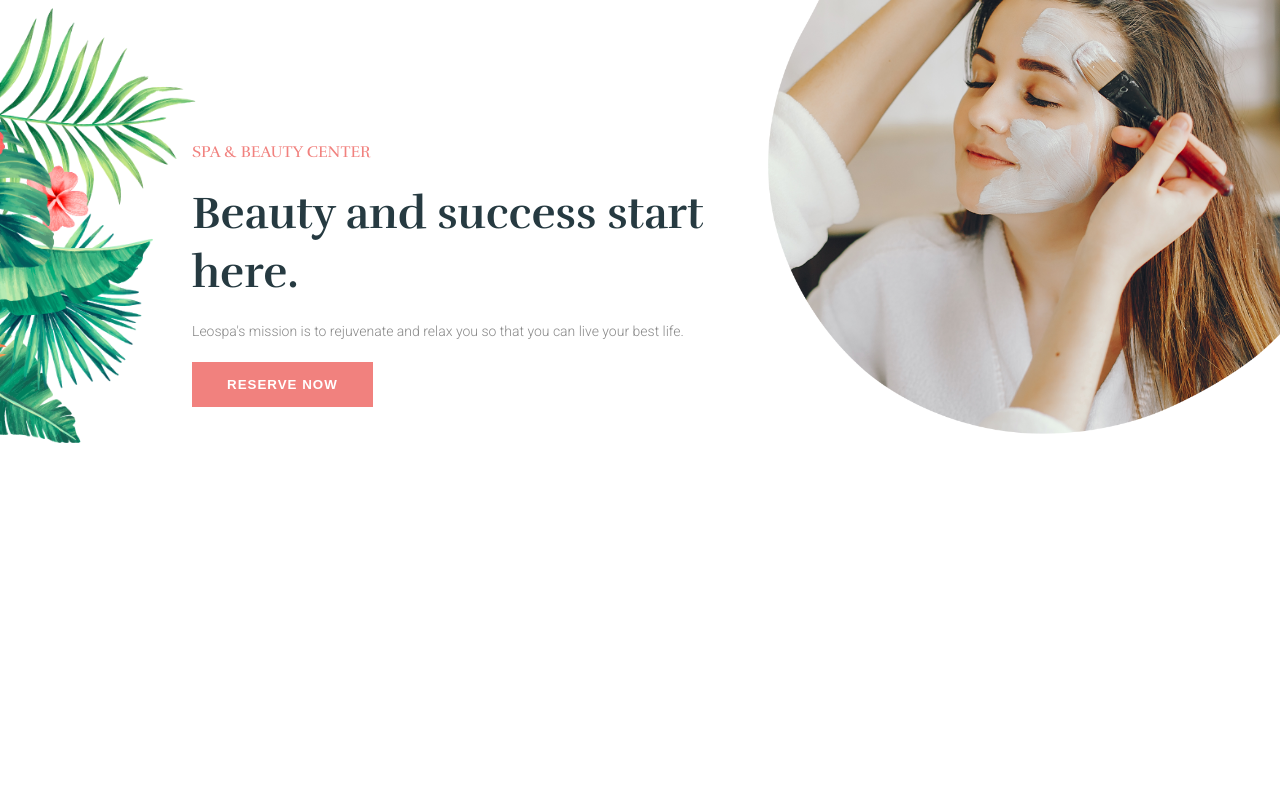
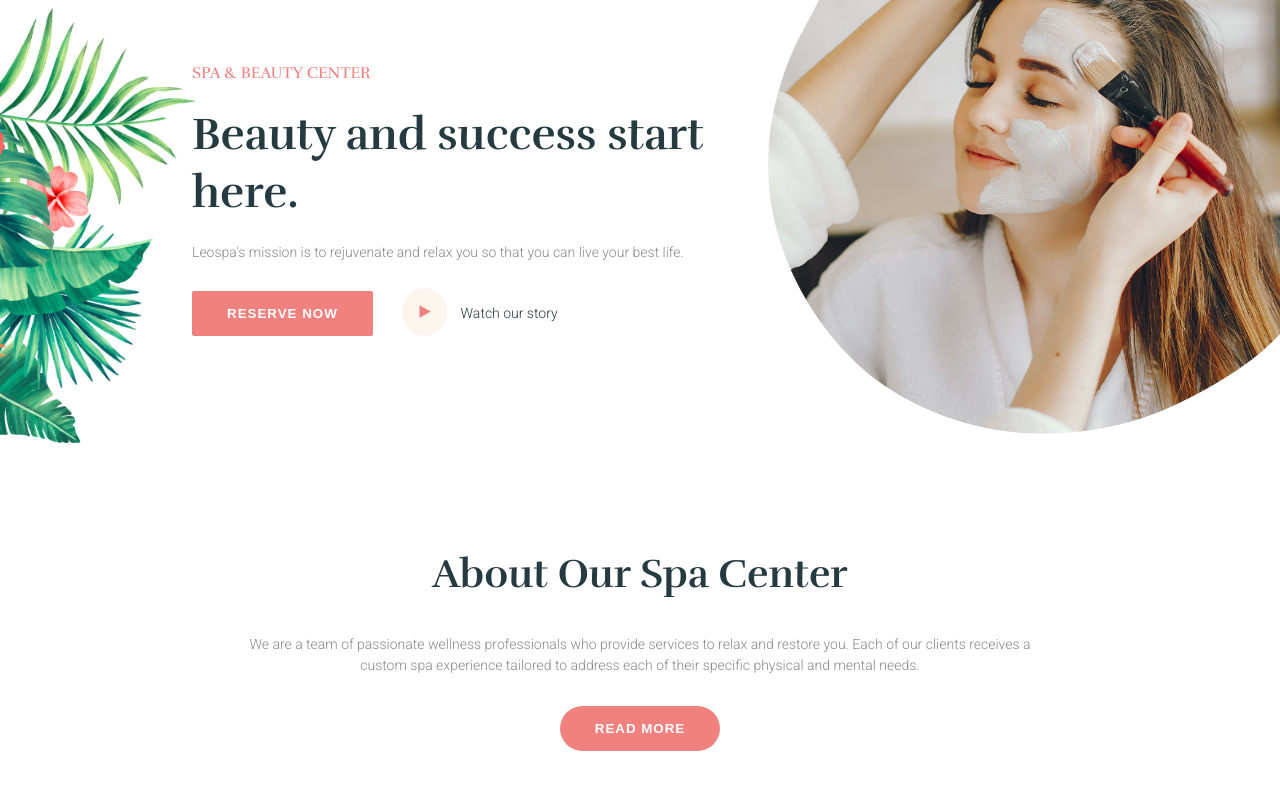
Before and after one commit to sblahov/leospa, a website: page index.html in a window 1280 px wide. Shown: the part 112-902 px from the top of the page. Before the commit the page ends 800 px from the top, so only its background shows below. Drawn offline with Linux system fonts and the light colour scheme.

Commit message:
finished header buttons and added about section

```diff
--- a/index.html
+++ b/index.html
@@ -55,14 +55,35 @@
 
     <div class="header__content">
       <span class="header--span">Spa &amp; Beauty Center</span>
-      <h1 class="header__heading heading--1">Beauty and success start here.</h1>
+      <h1 class="header__heading heading__1">Beauty and success start here.</h1>
       <p class="header__description paragraph__text">
         Leospa's mission is to rejuvenate and relax you so that you can live
         your best life.
       </p>
-      <button class="button button__pink">Reserve Now</button>
+      <div class="header__buttons">
+        <button class="button button__pink">Reserve Now</button>
+        <button class="button__video">
+          <svg class="button__video--icon">
+            <use xlink:href="img/symbol-defs.svg#icon-triangle-right"></use>
+          </svg>
+        </button>
+        <label class="header__video-label" for="button__video"
+          >Watch our story</label
+        >
+      </div>
     </div>
   </header>
 
-  <main></main>
+  <main>
+    <section class="about">
+      <h2 class="heading__2">About Our Spa Center</h2>
+      <p class="section__description paragraph__text">
+        We are a team of passionate wellness professionals who provide services
+        to relax and restore you. Each of our clients receives a custom spa
+        experience tailored to address each of their specific physical and
+        mental needs.
+      </p>
+      <button class="button button__pink button__pink--round">Read More</button>
+    </section>
+  </main>
 </html>
--- a/sass/abstract/_variables.scss
+++ b/sass/abstract/_variables.scss
@@ -1,4 +1,5 @@
 $color-pink-primary: #f1817e;
 $color-pink-dark: #ec5450;
+$color-pink-light: #fff9f8;
 $color-gray-dark: #263a41;
 $color-gray-light: #888888;
--- a/sass/base/_typography.scss
+++ b/sass/base/_typography.scss
@@ -6,11 +6,18 @@ body {
   color: $color-gray-dark;
 }
 
-.heading--1 {
+.heading__1 {
   font-family: "Rufina", serif;
   font-weight: 700;
   font-size: 4.5rem;
   line-height: 1.3;
+}
+
+.heading__2 {
+  font-family: "Rufina", serif;
+  font-size: 4rem;
+  margin-bottom: 3rem;
+  color: $color-gray-dark;
 }
 
 .header--span {
@@ -26,3 +33,8 @@ body {
   font-size: 1.4rem;
   color: $color-gray-light;
 }
+
+.section__description {
+  width: 70%;
+  margin-bottom: 3rem;
+}
--- a/sass/components/_button.scss
+++ b/sass/components/_button.scss
@@ -4,6 +4,7 @@
   padding: 1.5rem 3.5rem;
   font-weight: 600;
   letter-spacing: 1px;
+  border-radius: 2px;
 
   &__pink {
     background-color: $color-pink-primary;
@@ -20,5 +21,36 @@
     &:active {
       transform: translateY(-2px);
     }
+
+    &--round {
+      border-radius: 50px;
+    }
   }
 }
+
+.button__video {
+  border: none;
+  margin-left: 2.5rem;
+  border-radius: 50%;
+  padding: 1rem;
+  background-color: #fcf5ee;
+  transform: translateY(5px);
+  transition: all 0.2s;
+
+  &--icon {
+    width: 2.5rem;
+    height: 2.5rem;
+    fill: $color-pink-primary;
+    transform: translateY(1px);
+  }
+
+  &:focus,
+  &:hover {
+    background-color: #f9ede0;
+  }
+
+  &:focus > *,
+  &:hover > * {
+    fill: $color-pink-dark;
+  }
+}
--- a/sass/layout/_header.scss
+++ b/sass/layout/_header.scss
@@ -40,7 +40,7 @@
   &__content {
     width: 50%;
     position: absolute;
-    top: 45%;
+    top: 30%;
     left: 15%;
   }
 
@@ -53,4 +53,10 @@
     margin-bottom: 2rem;
     width: 90%;
   }
+
+  &__video-label {
+    margin-left: 1rem;
+    font-size: 1.4rem;
+    color: $color-gray-dark;
+  }
 }
--- a/sass/main.scss
+++ b/sass/main.scss
@@ -9,7 +9,6 @@
 @import "components/button";
 
 @import "layout/footer";
-@import "layout/grid";
 @import "layout/header";
 
 @import "pages/home";
--- a/sass/pages/_home.scss
+++ b/sass/pages/_home.scss
@@ -1,6 +1,7 @@
 .header {
-  height: 70vh;
+  height: calc(70vh + 1em);
   position: relative;
+  margin-bottom: 5rem;
 
   &__img {
     z-index: 1;
@@ -27,3 +28,12 @@
     }
   }
 }
+
+.about {
+  margin: 8rem;
+  display: flex;
+  flex-direction: column;
+  align-items: center;
+  justify-content: space-between;
+  text-align: center;
+}
```
Also changed, not shown: css/style.css, sass/layout/_grid.scss (deleted).
